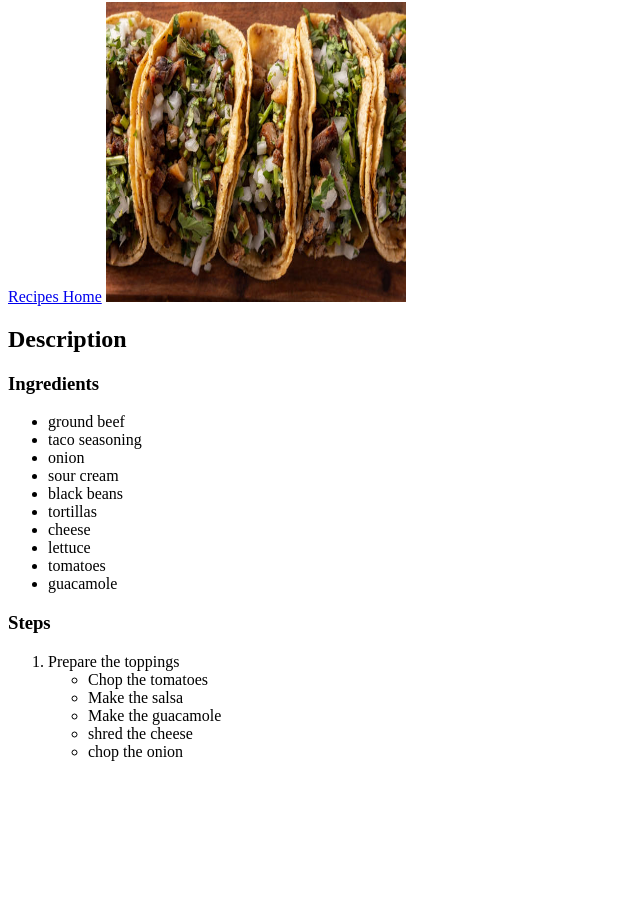
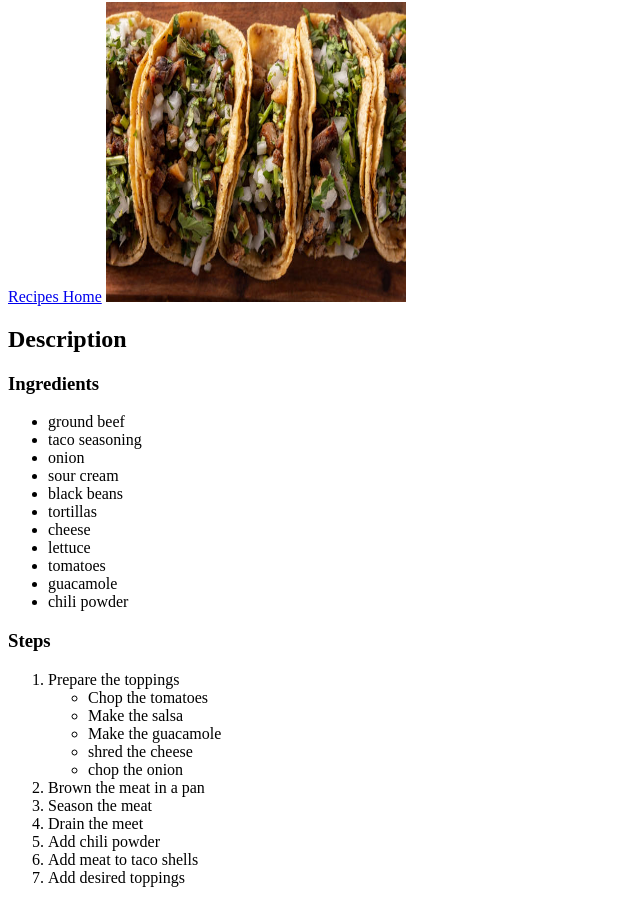
Before and after one commit to nmromero12/odin-recipes, a plain HTML site: page recipes/tacos.html in a window 1280 px wide. Shown: the part 78-981 px from the top of the page, without its empty margins (0-640 px from the left). Before the commit the page ends 855 px from the top, so only its background shows below. Drawn offline with Linux system fonts and the light colour scheme.

Commit message:
Added steps to making tacos list.

```diff
--- a/recipes/tacos.html
+++ b/recipes/tacos.html
@@ -21,6 +21,7 @@
             <li>lettuce</li>
             <li>tomatoes</li>
             <li>guacamole</li>
+            <li>chili powder</li>
         </ul>
         <h3>Steps</h3>
         <ol>
@@ -32,6 +33,12 @@
                 <li>shred the cheese</li>
                 <li>chop the onion</li>
             </ul>
+            <li>Brown the meat in a pan</li>
+            <li>Season the meat</li>
+            <li>Drain the meet</li>
+            <li>Add chili powder</li>
+            <li>Add meat to taco shells</li>
+            <li>Add desired toppings</li>
         </ol>
     </body>
 
```
